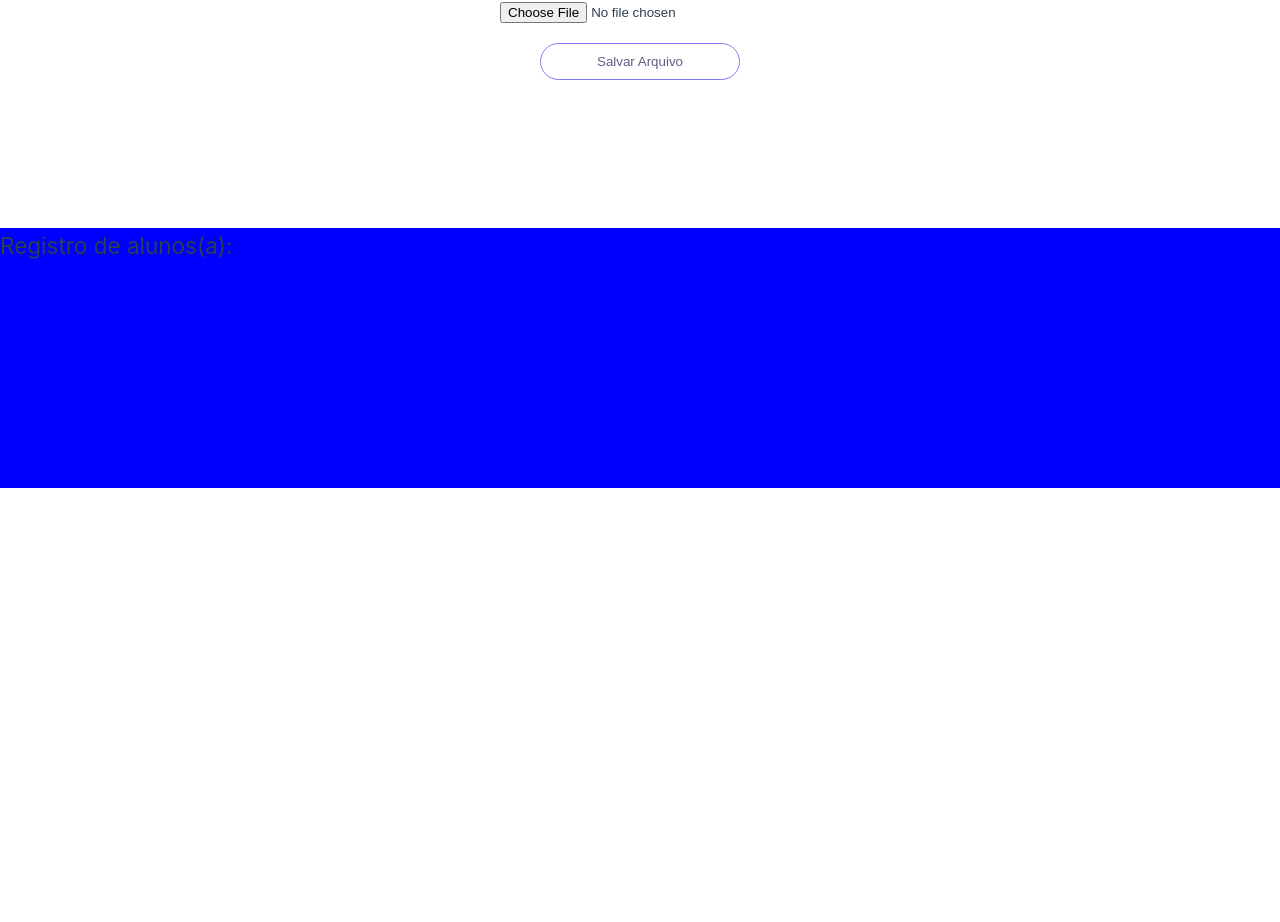
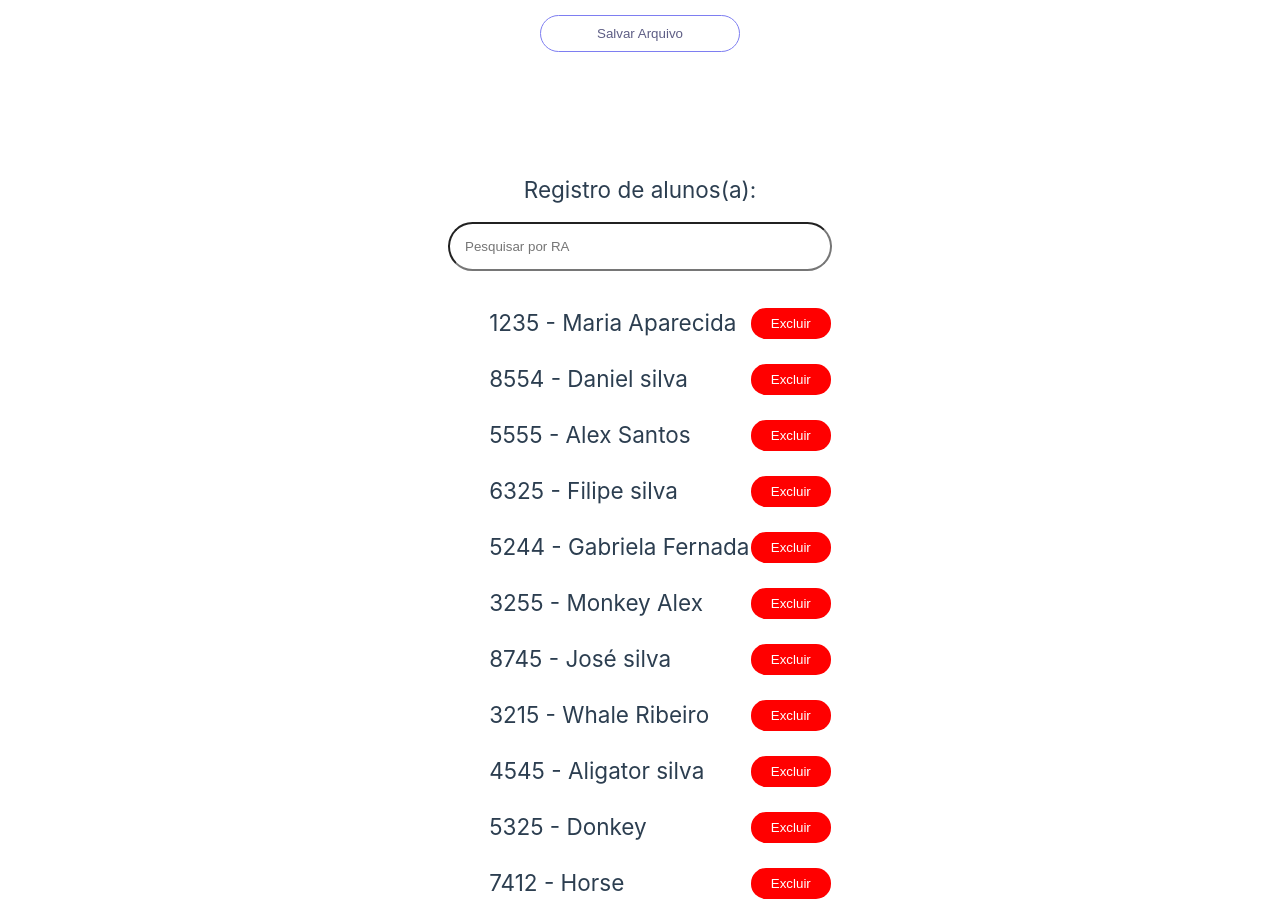
Before and after one commit to MerendaFacilPI/Merenda-facil, a Vue app: page /Cadastro in a window 1280 px wide. Shown: the part 264-1186 px from the top of the page. Before the commit the page ends 800 px from the top, so only its background shows below. Built offline with nearby package versions, Linux system fonts and the light colour scheme.

Commit message:
Trabalhei na tela do usuario/casatro e Relatorio
Tela do usuário adição de um botão para salvar dados.
Cadastro: opção de pesquisa e exclusão.
Relatório: Inicio

```diff
--- a/src/views/pages/CadastroDeAluno.vue
+++ b/src/views/pages/CadastroDeAluno.vue
@@ -7,10 +7,40 @@ export default {
   name: 'CadastroDeAluno',
   components: {
     CustomMenu
+  },
+  data() {
+    return {
+      searchTerm: '',
+      alunos: [
+        '1235 - Maria Aparecida',
+        '8554 - Daniel silva',
+        '5555 - Alex Santos',
+        '6325 - Filipe silva',
+        '5244 - Gabriela Fernada',
+        '3255 - Monkey Alex ',
+        '8745 - José silva',
+        '3215 - Whale Ribeiro',
+        '4545 - Aligator silva',
+        '5325 - Donkey',
+        '7412 - Horse',
+        '8725 - José silva Santos'
+      ]
+    }
+  },
+  methods: {
+    searchDados() {
+      const searchTerm = this.searchTerm.toLowerCase();
+      return this.alunos.filter(aluno => aluno.toLowerCase().includes(searchTerm));
+    },
+    deleteAluno(index) {
+      this.alunos.splice(index, 1);
+    }
   }
 }
 </script>
+
 <template>
+    <div>
         <CustomMenu />
 
         <div class="container1">
@@ -23,12 +53,20 @@ export default {
         </div>
 
         <div class="container3" style="">
-        <h2 style="height:260px">Registro de alunos(a):</h2>
+            <h2 style="height:50px">Registro de alunos(a):</h2>
+            <input class="pesquisa" v-model="searchTerm" type="text" name="search" placeholder="Pesquisar por RA">
+            <br>
+            <ol id="list" class="no-list-style">
+                <li v-for="(aluno, index) in searchDados()" :key="index" class="dados">
+                  {{ aluno }}
+                  <button @click="deleteAluno(index)" class="delete-button">Excluir</button>
+                </li>
+            </ol>
+        </div>
     </div>
 </template>
 
 <style scoped>
-
 .container1{
     width:100%;
     float:left;
@@ -40,12 +78,17 @@ export default {
     justify-content: center;
     align-items: center;
     margin-bottom: 10px; /* Adicionando margem inferior para separar do próximo elemento */
-    padding: 138px; /* Adicionando padding para espaçamento interno */
+    padding: 110px; /* Adicionando padding para espaçamento interno */
 }
 .container3 {
-    background-color:blue;
      width:100%;
      float:right;
+     display: flex;
+    flex-direction: column;
+    justify-content: center;
+    align-items: center;
+    margin-bottom: 10px; /* Adicionando margem inferior para separar do próximo elemento */
+
 }
 
 input[type="hidden"],
@@ -71,4 +114,42 @@ input[type="file"] {
   color: white;
   transform: scale(1.2);
 }
+
+.pesquisa{
+     padding:15px;
+     border-radius: 30px;
+   }
+
+   input[type=text] {
+      width: 30%;
+      -webkit-transition: width 0.15s ease-in-out;
+      transition: width 0.15s ease-in-out;
+   }
+
+  #list{
+    font-size:  1.5em;
+   }
+
+.dados{
+   display: flex;
+   justify-content: space-between;
+   align-items: center;
+   padding: 10px;
+  }
+.no-list-style {
+  list-style-type: none;
+}
+
+.delete-button {
+  padding: 8px 20px;
+  background-color: #ff0000;
+  color: white;
+  border: none;
+  border-radius: 15px;
+  cursor: pointer;
+}
+
+.delete-button:hover {
+  background-color: #cc0000;
+}
 </style>
--- a/src/views/pages/DefinaSuaSenha.vue
+++ b/src/views/pages/DefinaSuaSenha.vue
@@ -1,4 +1,33 @@
 <!-- eslint-disable vue/multi-word-component-names -->
+
+<template>
+  <div class="contener2" >
+    <CustomMenu />
+    <h2>Coletor de Dados</h2>
+    <form @submit.prevent="addData">
+      <label for="age">RA:</label>
+      <input type="number" v-model.number="age">
+      <label for="name">Nome:</label>
+      <input type="text" v-model="name">
+      <button type="submit">Adicionar</button>
+    </form>
+    <table id="data-grid">
+      <thead>
+        <tr>
+          <th>RA</th>
+          <th>Nome</th>
+        </tr>
+      </thead>
+      <tbody>
+        <tr v-for="(data, index) in dataList" :key="index">
+          <td>{{ data.age }}</td>
+          <td>{{ data.name }}</td>
+        </tr>
+      </tbody>
+    </table>
+    <button @click="saveDataList">Salvar Lista</button>
+  </div>
+</template>
 
 <script>
 import CustomMenu from './Menu.vue';
@@ -7,76 +36,38 @@ export default {
   name: 'DefinaSuaSenha',
   components: {
     CustomMenu
+  },
+  data() {
+    return {
+      name: '',
+      age: '',
+      dataList: []
+    };
+  },
+  methods: {
+    addData() {
+      if (this.name.trim() !== '' && this.age !== '') {
+        this.dataList.push({
+           age: this.age,
+          name: this.name
+        });
+
+        // Limpar os campos do formulário após adicionar os dados
+        this.age = '';
+        this.name = '';
+
+      } else {
+        alert("Por favor, preencha todos os campos.");
+      }
+    },
+    saveDataList() {
+      // Aqui você pode implementar a lógica para salvar a lista de dados
+      console.log("Lista de dados salva:", this.dataList);// Após implantar o banco de dados e ao clicar em salvar mostrarar essa msm
+    }
   }
 }
 </script>
 
-<template>
-  <CustomMenu />
-  <div class="login">
-    <h1>Altere Sua Senha!</h1>
-
-    <input type="password" class="senha" placeholder="Digite sua nova senha">
-    <input type="password" class="senha" placeholder="Digite novamente a senha">
-
-    <button class="button">Salvar</button>
-  </div>
-</template>
-
-
 <style scoped>
 
-.logo {
-    background-color: #e9ecee;
-}
-
-.login {
-  display: flex;
-  flex-direction: column;
-  justify-content: center;
-  align-items: center;
-  min-height: 100vh; /* Defina uma altura mínima de 100% da altura da viewport */
-}
-
-h1 {
-  font-weight: 500;
-  font-size: 2.6rem;
-  text-align: center;
-}
-
-.caixa1 {
-  width: 300px;
-  padding: 10px;
-  margin-top: 10px;
-  border-radius: 3ch;
-}
-
-.senha {
-  width: 300px;
-  padding: 10px;
-  margin-top: 10px;
-  border-radius: 3ch;
-}
-
-.button {
-  width: 200px;
-  padding: 10px;
-  margin-top: 10px;
-  border: solid 1px rgb(126, 126, 241);
-  border-radius: 20px;
-  color: rgb(94, 94, 133);
-  background-color: white;
-  transition: background-color 0.5s ease, color 0.5s ease, transform 0.5s ease;
-  cursor: pointer;
-}
-
-.button:hover {
-  background-color: rgb(48, 164, 231);
-  color: white;
-  transform: scale(1.2);
-}
-
-p {
-  font-size: 1rem;
-}
 </style>
--- a/src/views/pages/Relatorio.vue
+++ b/src/views/pages/Relatorio.vue
@@ -11,5 +11,16 @@ export default {
 </script>
 <template>
     <CustomMenu />
-    <h1>Relatorio</h1>
+
+    <div class="containerR">
+      <h1>Relatorio</h1>
+        <!-- Conteúdo do relatório aqui -->
+    </div>
 </template>
+
+<style scoped>
+.containerR {
+    margin-top: 150px; /* Adicionando margem superior para afastar do topo */
+    padding-left: 30px; /* Adicionando preenchimento para afastar do lado esquerdo */
+}
+</style>
--- a/src/views/pages/TelaDoUsuario.vue
+++ b/src/views/pages/TelaDoUsuario.vue
@@ -1,9 +1,7 @@
-<script setup lang="js">
-
-</script>
-
 <template>
+  <div>
      <nav class="menu-flutuante">
+        <!-- Seu menu aqui -->
         <div class="navbar">
         <div class="container nav-container">
             <input class="checkbox" type="checkbox" name="" id="" />
@@ -26,13 +24,59 @@
       </div>
      </nav>
      <div class="scaner">
-        <button class="button"><a href="#">Iniciar coletagem</a></button>
+        <button class="button" @click="startCollection">Iniciar coletagem</button>
      </div>
 
-    <div class="container3" style="">
-        <h2 style="height:260px">Registro de alunos(a):</h2>
+     <div class="container3">
+        <h2 style="height:50px">Registro de alunos(a):</h2>
+        <table id="data-grid">
+           <thead>
+              <tr>
+                 <th>RA</th>
+                 <th>Nome</th>
+              </tr>
+           </thead>
+           <tbody>
+              <tr v-for="(data, index) in dataList" :key="index">
+                <td>{{ data.age }}</td>
+                <td>{{ data.name }}</td>
+              </tr>
+           </tbody>
+        </table>
+        <button class="button2" @click="saveDataList">Salvar Lista</button>
      </div>
+
+  </div>
+
 </template>
+
+<script setup lang="js">
+import { ref } from 'vue';
+
+const dataList = ref([]);
+const age = ref('');
+const name = ref('');
+
+function startCollection() {
+   // Aqui você pode implementar a lógica para começar a coletar dados
+   // Por exemplo, adicionar uma chamada de API ou iniciar um processo de coleta de dados
+   console.log("Coletagem iniciada!");
+}
+
+function addData() {
+   if (name.value.trim() !== '' && age.value !== '') {
+       dataList.value.push({
+           age: age.value,
+           name: name.value
+       });
+       // Limpar os campos do formulário após adicionar os dados
+       age.value = '';
+       name.value = '';
+   } else {
+       alert("Por favor, preencha todos os campos.");
+   }
+}
+</script>
 
 <style scoped>
     /* Edições dos estilos da parte superior */
@@ -174,17 +218,17 @@ i{
 }/*Rotação das linhas*/
 
 .scaner{
-        display: flex;
-        align-items: center;
-        justify-content: center;
+        display: flex; /*Os elememtos ficam responsivos dentro do contenier */
+        align-items: center;/*Alinha no meio da pagina e dentro do contenier */
+        justify-content: center;/*Alinha no centro da pagina e dentro do contenier */
         flex-direction: column;
-        min-height: 50vh;
+        min-height: 50vh;/*Dintancia menima do top do contenier */
     }
     .scaner button {
-        border: none;
-        background-color: #0187a7;
-        padding: 15px 50px;
-        border-radius: 5px;
+        border: none;/*Sem borda */
+        background-color: #0187a7;/*Cor de incio do buttun sem passar o mause*/
+        padding: 15px 50px; /*Altura do button */
+        border-radius: 30px;
     }
 
     .button {
@@ -192,11 +236,10 @@ i{
     padding: 10px;
     margin-top: 10px;
     border: solid 1px rgb(126, 126, 241);
-    border-radius: 20px;
-    color: rgb(94, 94, 133);
+    color: rgb(246, 246, 248);
     background-color: white;
-    transition: background-color 0.5s ease, color 0.5s ease, transform 0.5s ease;
-    cursor: pointer;
+    transition: background-color 0.5s ease, color 0.5s ease, transform 0.5s ease;/*Faz o buttun crescer */
+    cursor: pointer;/*Cria uma mão quando o mause passar*/
     align-self: auto;
     }
 
@@ -205,4 +248,35 @@ i{
     color: white;
     transform: scale(1.2);
     }
+
+    .container3{
+    display: flex;
+    flex-direction: column;
+    justify-content: center;
+    align-items: center;
+    }
+
+    .button2 {
+    display: flex;
+    align-items: center;
+    justify-content: center;
+    flex-direction: column;
+    width: 200px;
+    padding: 10px;
+    margin-top: 10px;
+    border: solid 1px rgb(231, 231, 236);
+    border-radius: 20px;
+    color: rgb(32, 81, 40);
+    background-color: rgb(231, 231, 236);
+    transition: background-color 0.5s ease, color 0.5s ease, transform 0.5s ease;
+    cursor: pointer;
+    align-self: auto;
+    }
+
+    .button2:hover {
+    background-color: rgb(22, 193, 76);
+    color: rgb(41, 28, 28);
+    transform: scale(1.2);
+    }
+
 </style>
```
Lines whose indentation alone changed are shown as unchanged.
